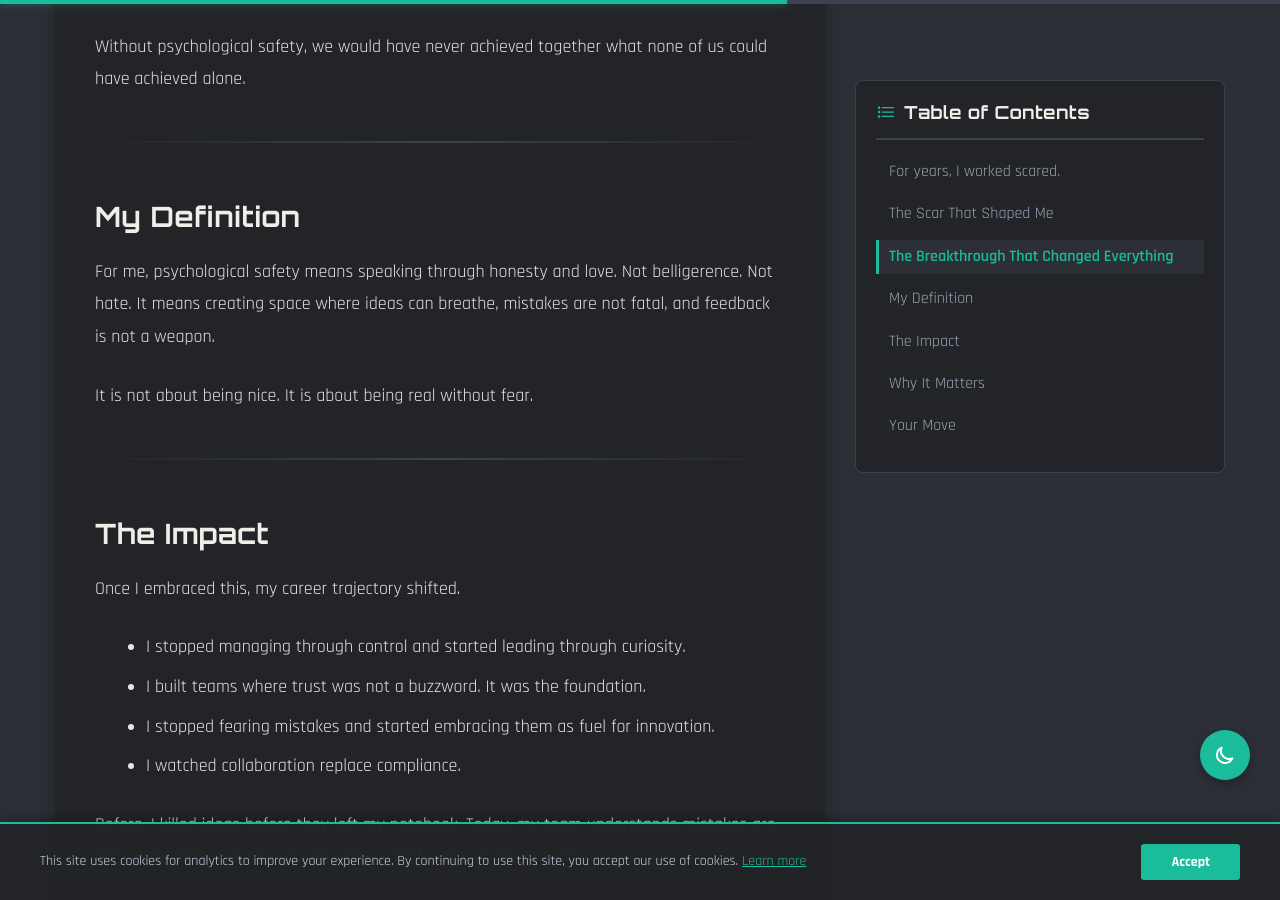
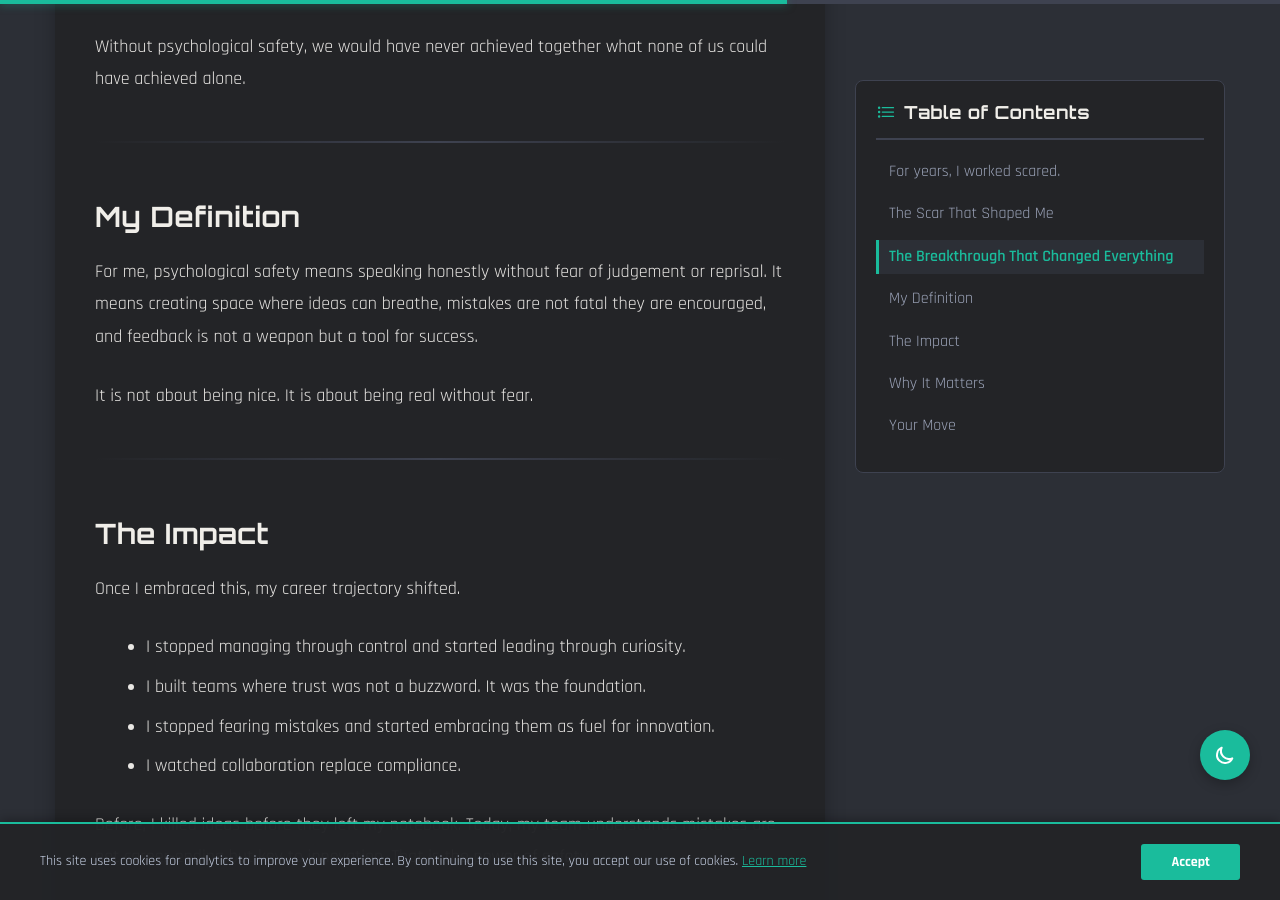
Before and after one commit to technicalanxiety/technicalanxiety.github.io, a Jekyll site: the page built from _posts/2025-11-24-psychological-safety.md, in a window 1280 px wide and 900 px high, scrolled down 3231 px. Built offline with Jekyll 4.4.1, drawn with Linux system fonts in a browser that asks for light colours; nearby versions of some CDN libraries; comment, search, counter and statistics services are not loaded.

```diff
--- a/_posts/2025-11-24-psychological-safety.md
+++ b/_posts/2025-11-24-psychological-safety.md
@@ -53,7 +53,7 @@
 ---
 
 ## My Definition
-For me, psychological safety means speaking through honesty and love. Not belligerence. Not hate. It means creating space where ideas can breathe, mistakes are not fatal, and feedback is not a weapon.
+For me, psychological safety means speaking honestly without fear of judgement or reprisal. It means creating space where ideas can breathe, mistakes are not fatal they are encouraged, and feedback is not a weapon but a tool for success.
 
 It is not about being nice. It is about being real without fear.
 
```
Also changed, not shown: _posts/2024-2-18-la-view-logs.md (+2 -0 lines).
